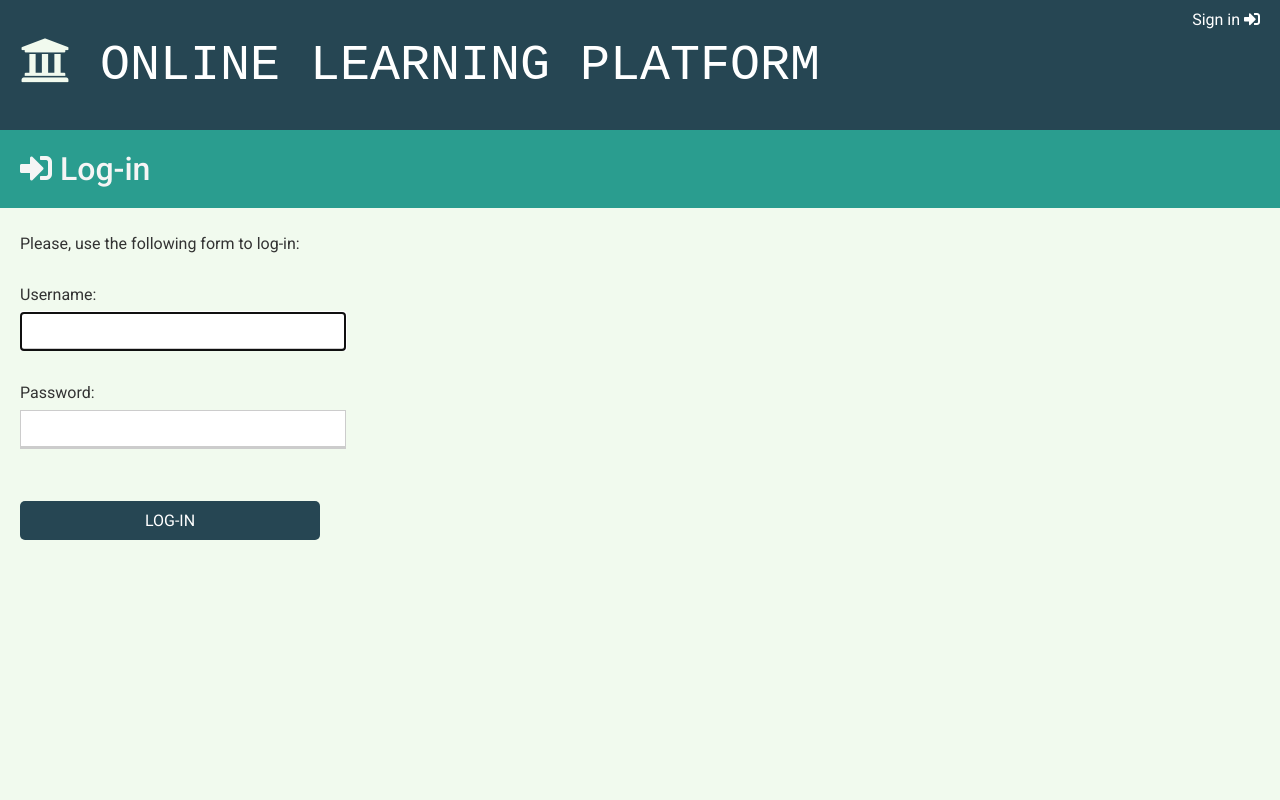
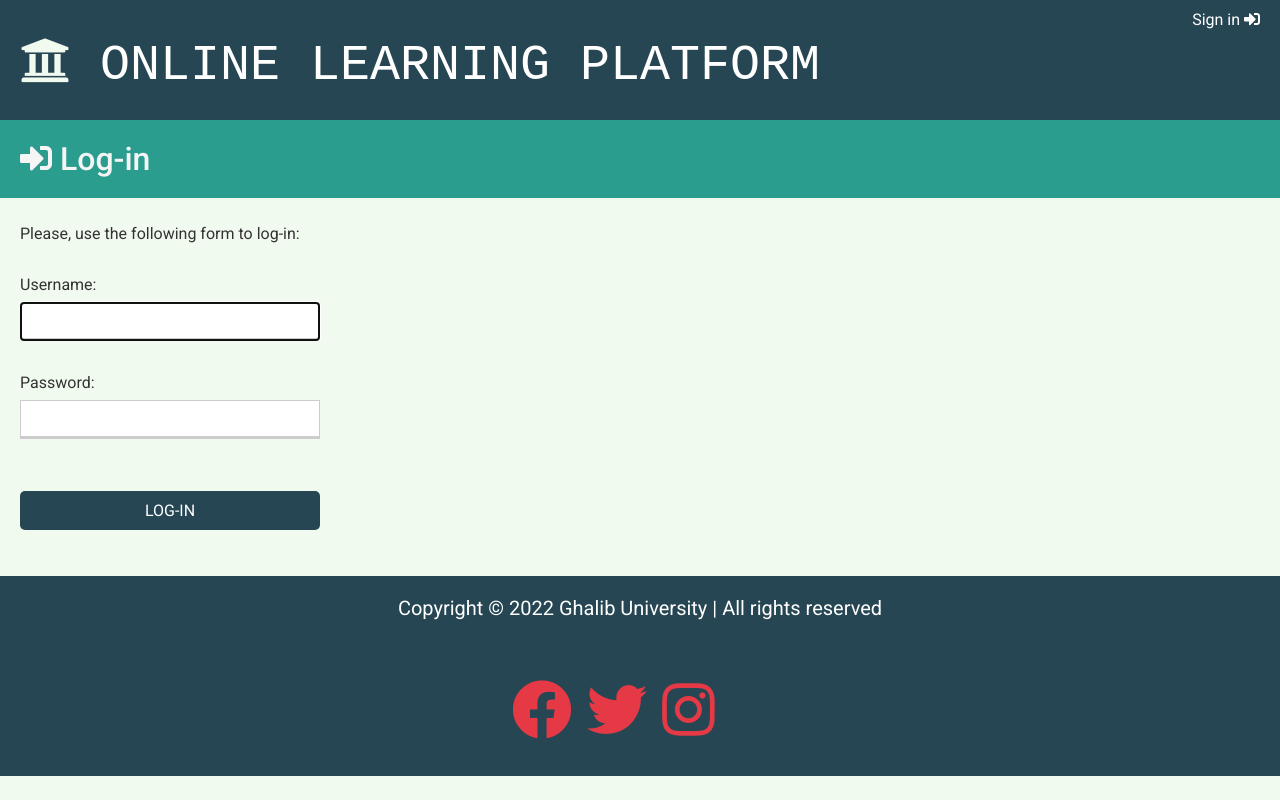
Before and after one commit to qasem-bcs/e-learning, a Django app: page /accounts/login/?next=/chat/room/13/ in a window 1280 px wide. Run offline with Django 3.2, Linux system fonts and the light colour scheme; some libraries are stand-ins or nearby versions.

Commit message:
some updates in css

```diff
--- a/chat/templates/chat/room.html
+++ b/chat/templates/chat/room.html
@@ -1,7 +1,7 @@
 {% extends "base.html" %}
 
 {% block title %}Chat room for "{{ course.title }}"{% endblock %}
-
+{% block header %}{% endblock header %}
 {% block content %}
   <div id="chat">
   </div>
@@ -10,6 +10,7 @@
     <input id="chat-message-submit" type="submit" value="Send">
   </div>
 {% endblock %}
+{% block footer %}{% endblock footer %}
 
 {% block domready %}
   var url = 'ws://' + window.location.host +
--- a/courses/static/css/base.css
+++ b/courses/static/css/base.css
@@ -1,5 +1,7 @@
 @import url(//fonts.googleapis.com/css?family=Roboto:500,300,400);
-
+* {
+    box-sizing: border-box;
+}
 html {
     overflow-x: hidden;
 }
@@ -21,10 +23,21 @@ a {
     color:#e63946;
     text-decoration:none;
 }
+.fa-facebook:hover {
+    color: turquoise;
+}
+.fa-twitter:hover {
+    color: turquoise;
+}
+.fa-instagram:hover {
+    color: turquoise;
+}
 
 ul {
     float:left;
 }
+
+
 
 h1, h2, h3, h4, h5, h6 {
     font-family:'Roboto', sans-serif;
@@ -43,8 +56,19 @@ h1 {
 .module {
     padding:10px 20px;
     float:left;
-    width:700px;
+    width:600px;
 }
+
+footer {
+    background-color: #264653;
+    height: 200px;
+    clear: both;
+    color: white;
+    font-size: 20px;
+    text-align: center;
+}
+
+
 
 .module h1 {
     margin:20px 0 0;
@@ -62,7 +86,7 @@ h1 {
     position: relative;
     background:#264653;
     overflow:auto;
-    height:110px;
+    height:120px;
     max-width:100%;
     padding:10px 20px;
 }
@@ -77,6 +101,7 @@ h1 {
     color:#fff;
     float:left;
 }
+
 
 #header a {
     color:#fff;
@@ -93,7 +118,7 @@ h1 {
 }
 
 .contents {
-    width:20%;
+    width:300px;
     padding:10px;
     float:left;
     background:#2a9d8f;
@@ -274,7 +299,8 @@ ul#course-modules li:hover {
 }
 
 #chat {
-    top: 130px;
+    top: 0;
+    background-color: wheat;
     bottom:0;
     position:fixed;
     width:100%;
--- a/courses/templates/base.html
+++ b/courses/templates/base.html
@@ -6,12 +6,10 @@
   <title>{% block title %}Online Learning Platform{% endblock %}</title>
   <link href="{% static "css/base.css" %}" rel="stylesheet">
   <link href="{% static "fontawesome/css/all.css" %}" rel="stylesheet"> <!--load all styles -->
-
 </head>
 <body>
-
+  {% block header %}
   <div id="header">
-
     <a href="/" class="logo"><i class="fas fa-university" style="color: #f1faee"></i> Online Learning Platform</a>
     <ul class="menu">
       {% if request.user.is_authenticated %}
@@ -22,15 +20,28 @@
       {% endif %}
     </ul>
   </div>
+  {% endblock %}
 
 
-    {% block content %}
-    {% endblock %}
+<div class="container">
+  {% block content %}
+  {% endblock %}
 
+</div>
 
-  <!-- <footer>
-    <p>&copy;Ghalib University</p>
-  </footer> -->
+{% block footer %}
+<footer>
+  <p style="padding: 20px;">Copyright &copy; 2022 Ghalib University &#124; All rights reserved</p>
+
+    <ul style="padding-left: 40%; letter-spacing: 5px;">
+      <a href="#"><i class="fab fa-facebook fa-3x"></i></a>
+      <a href="#"><i class="fab fa-twitter fa-3x"></i></a>
+      <a href="#"><i class="fab fa-instagram fa-3x"></i></a>
+    </ul>
+
+</footer>
+{% endblock footer %}
+
   <script src="https://ajax.googleapis.com/ajax/libs/jquery/3.4.1/jquery.min.js"></script>
   <script src="https://ajax.googleapis.com/ajax/libs/jqueryui/1.12.1/jquery-ui.min.js"></script>
   <script>
--- a/courses/templates/registration/logged_out.html
+++ b/courses/templates/registration/logged_out.html
@@ -9,3 +9,4 @@
        You can <a href="{% url "login" %}">log-in again</a>.</p>
   </div>
 {% endblock %}
+{% block footer %}{% endblock footer %}
```
Also changed, not shown: db.sqlite3, media/images/django_admin.JPG (added).
